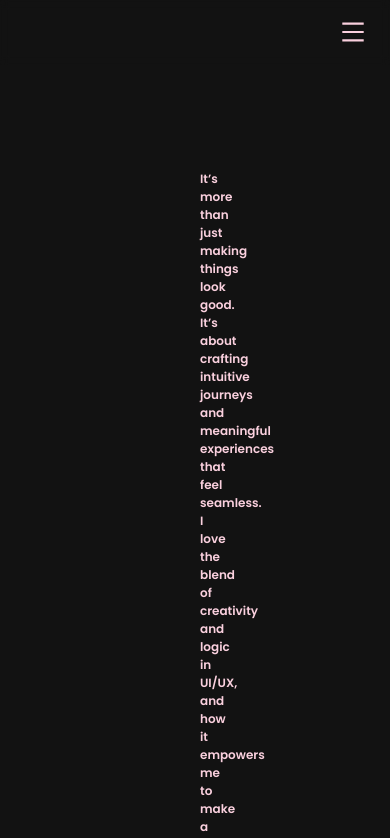
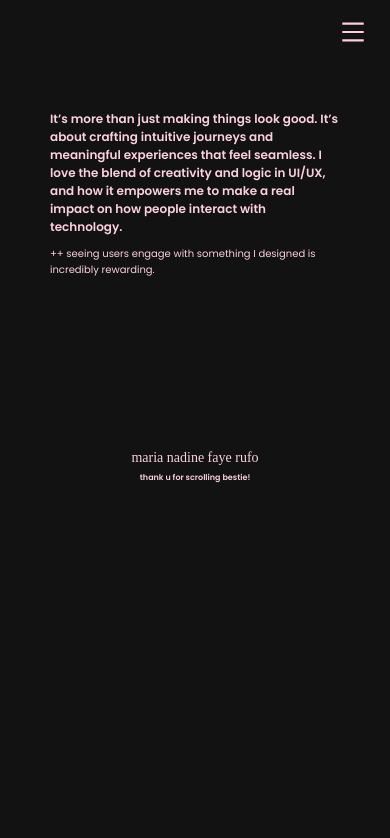
Before and after one commit to marianadine/mariafaye, a React (Create React App) app: page /works in a window 390 px wide. Shown: the top 838 px of the page. Built offline with nearby package versions, Linux system fonts and the light colour scheme; a web font is replaced by a local one.

Commit message:
Work: Section 1 Responsiveness

```diff
--- a/src/components/Works.jsx
+++ b/src/components/Works.jsx
@@ -8,7 +8,7 @@ const Works = () => {
     <div>
       <section className='work-section1'>
         <h1 className='semibold'>It’s more than just making things look good. It’s about crafting intuitive journeys and meaningful experiences that feel seamless. I love the blend of creativity and logic in UI/UX, and how it empowers me to make a real impact on how people interact with technology.</h1>
-        <p className='regular'>++ seeing users engage with something I designed is incredibly rewarding.</p>
+        <p className='regular-subtitle'>++ seeing users engage with something I designed is incredibly rewarding.</p>
       </section>
 
       <section className='footer'>
--- a/src/styles/WorkStyles.css
+++ b/src/styles/WorkStyles.css
@@ -3,3 +3,9 @@
     margin-bottom: 50px;
     color: #FAD0DE;
 }
+
+@media (max-width: 768px) {
+    .work-section1 {
+        padding: 100px 50px;
+    }
+}
```
